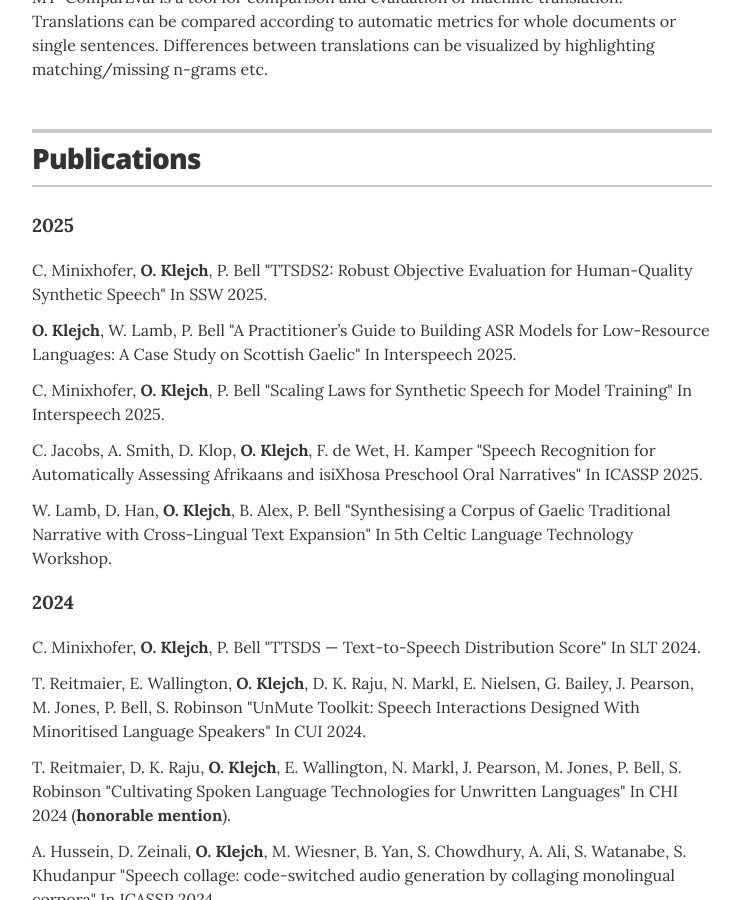
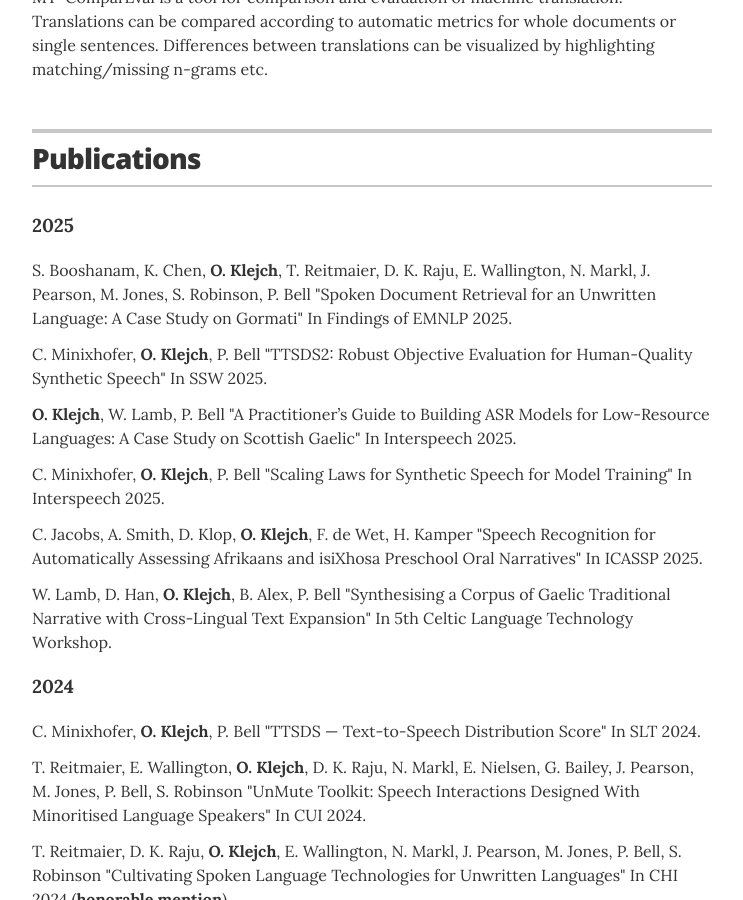
Before and after one commit to ondrejklejch/ondrejklejch.github.io, a Jekyll site: the page built from index.html, in a window 1280 px wide and 900 px high, scrolled down 1527 px. Shown: the whole window, without its empty margins (268-1011 px from the left). Built offline with Jekyll 4.4.1, drawn with Linux system fonts in a browser that asks for light colours.

Commit message:
Update papers.yml

```diff
--- a/_data/papers.yml
+++ b/_data/papers.yml
@@ -1,5 +1,8 @@
 - year: 2025
   papers:
+  - authors: "S. Booshanam, K. Chen, <strong>O. Klejch</strong>, T. Reitmaier, D. K. Raju, E. Wallington, N. Markl, J. Pearson, M. Jones, S. Robinson, P. Bell"
+    title: "Spoken Document Retrieval for an Unwritten Language: A Case Study on Gormati"
+    venue: "In Findings of EMNLP 2025."
   - authors: "C. Minixhofer, <strong>O. Klejch</strong>, P. Bell"
     title: "TTSDS2: Robust Objective Evaluation for Human-Quality Synthetic Speech"
     venue: "In SSW 2025."
```
